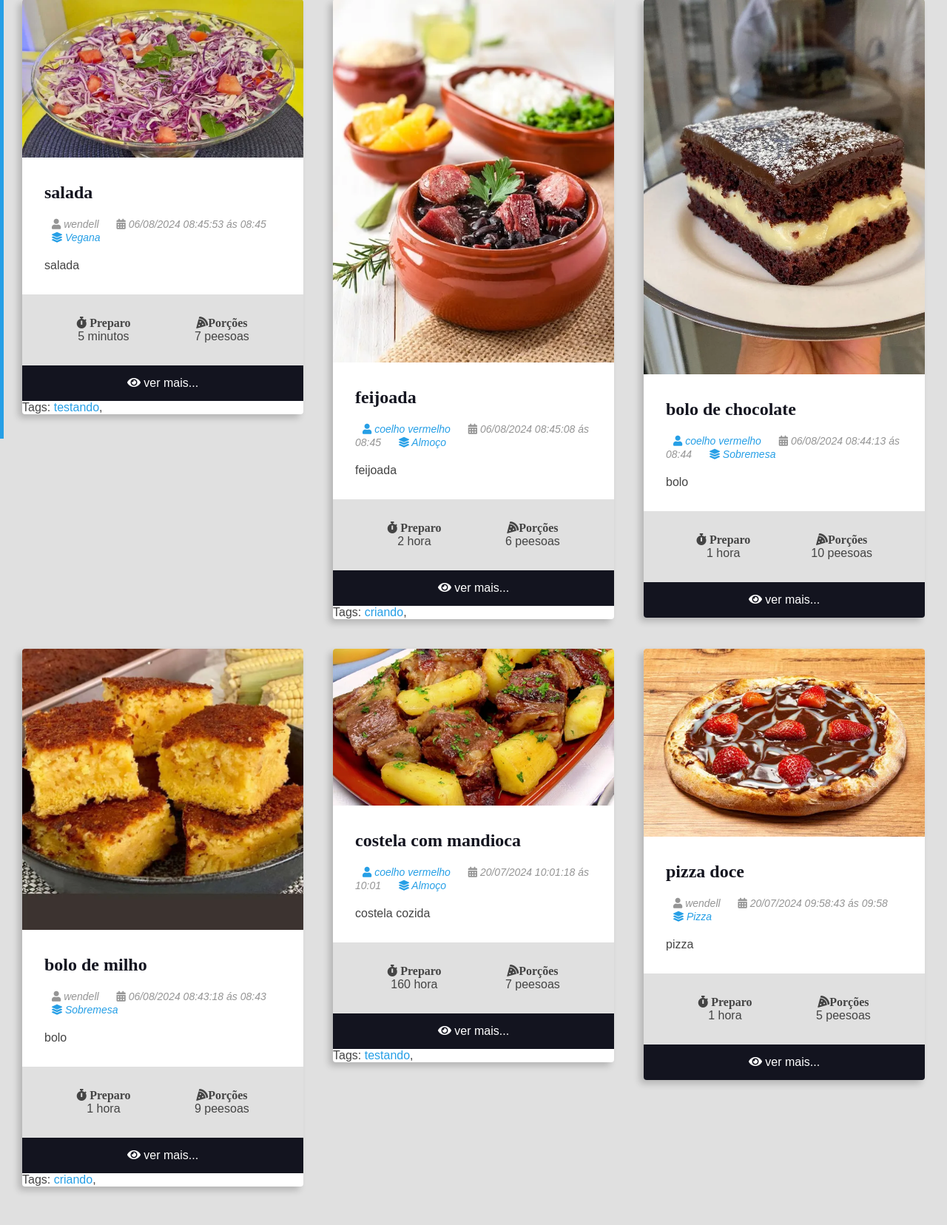
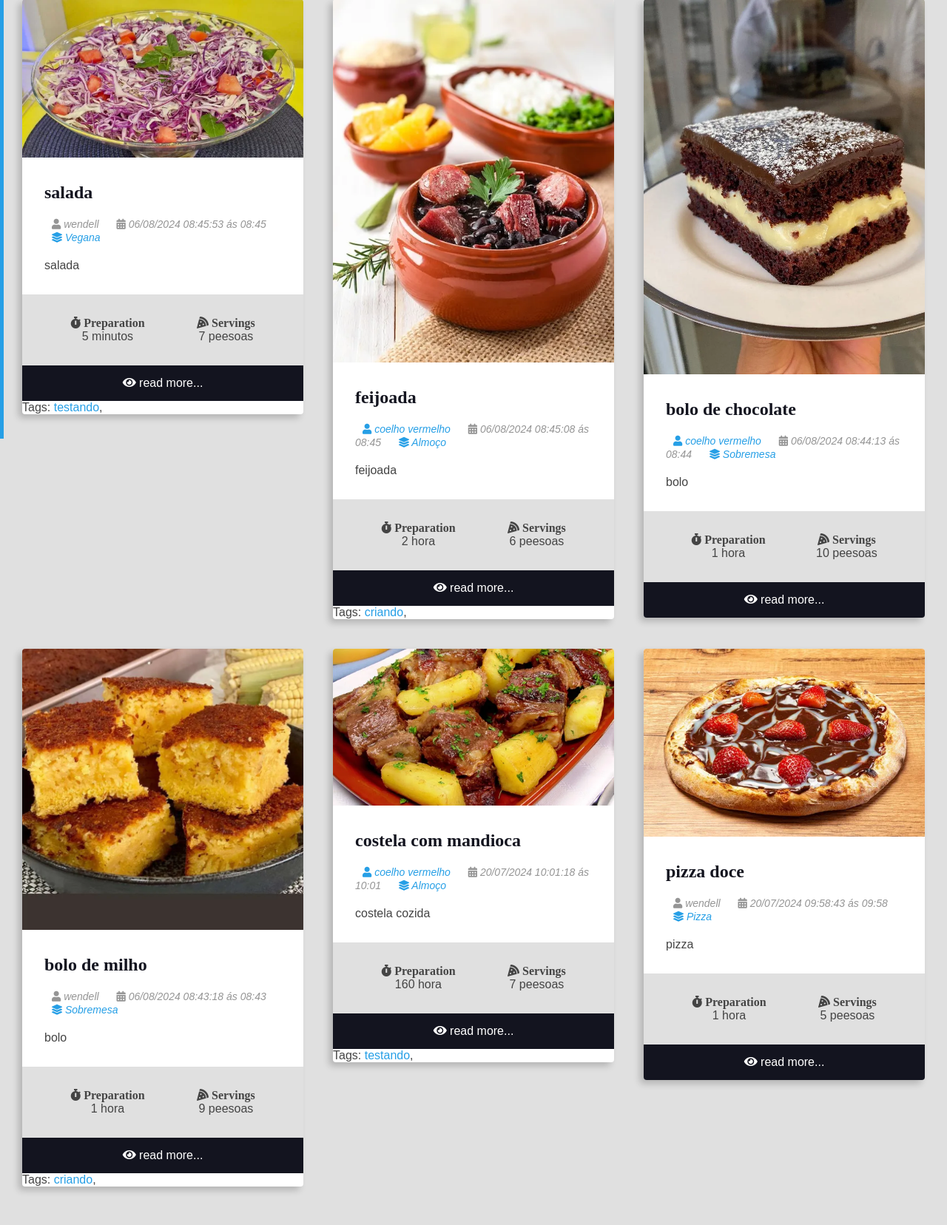
Before and after one commit to wendellxavier25/projetos-receitas, a Django app: page / in a window 1280 px wide. Shown: the part 207-1863 px from the top of the page at 74% size. Run offline with Django 5.2, Linux system fonts and the light colour scheme; data comes from the database, SQL or seed files in the repository; both versions use the stored data as it was after the commit.

Commit message:
translation

```diff
--- a/projeto/settings.py
+++ b/projeto/settings.py
@@ -41,6 +41,7 @@ MIDDLEWARE = [
     'django.contrib.auth.middleware.AuthenticationMiddleware',
     'django.contrib.messages.middleware.MessageMiddleware',
     'django.middleware.clickjacking.XFrameOptionsMiddleware',
+    'django.middleware.locale.LocaleMiddleware',
 ]
 
 ROOT_URLCONF = 'projeto.urls'
@@ -105,6 +106,8 @@ USE_I18N = True
 
 USE_TZ = True
 
+LOCALE_PATHS = [BASE_DIR / 'locale']
+
 
 
 
--- a/recipes/models.py
+++ b/recipes/models.py
@@ -31,7 +31,7 @@ class Recipe(models.Model):
     cover = models.ImageField(upload_to='recipes/covers/%Y/%m/%d/')
     category = models.ForeignKey(Category, on_delete=models.SET_NULL, null=True)
     author = models.ForeignKey(User, on_delete=models.SET_NULL, null=True)
-    tags = models.ManyToManyField(Tag)
+    tags = models.ManyToManyField(Tag, blank=True, default='')
 
     def __str__(self):
         return self.title
--- a/recipes/templates/recipes/partials/recipe.html
+++ b/recipes/templates/recipes/partials/recipe.html
@@ -1,3 +1,5 @@
+{% load i18n %}
+
 <div class="recipe recipe-list-item">
     {% if recipe.cover %}
     <div class="recipe-list-cover">
@@ -55,13 +57,13 @@
 
     <div class="recipe-meta-container">
         <div class="recipe-meta recipe-preparation">
-            <h3 class="recipe-meta-title"><i class="fas fa-stopwatch"></i> Preparo </h3>
+            <h3 class="recipe-meta-title"><i class="fas fa-stopwatch"></i> {% translate "Preparation" %}</h3>
             <div class="recipe-meta-text">
                 {{ recipe.preparation_time }} {{ recipe.preparation_time_unit }}
             </div>
         </div>
         <div class="recipe-meta recipe-servings">
-            <h3 class="recipe-meta-title"> <i class="fas fa-pizza-slice"></i>Porções</h3>
+            <h3 class="recipe-meta-title"> <i class="fas fa-pizza-slice"></i> {% translate "Servings" %} </h3>
             <div class="recipe-meta-text">
                 {{ recipe.servings }} {{ recipe.servings_unit }}
             </div>
@@ -71,7 +73,7 @@
         <footer class="recipe-footer">
             <a class="recipe-read-more button button-dark button-full-width" href="{% url 'recipes:recipe' recipe.id %}">
                 <i class="fas fa-eye"></i>
-                <span>ver mais...</span>
+                <span> {% translate 'read more' %}... </span>
             </a>
         </footer>
     {% endif %}
--- a/recipes/views/list_views_recipe.py
+++ b/recipes/views/list_views_recipe.py
@@ -22,7 +22,7 @@ class RecipeListViewBase(ListView):
     def get_queryset(self, *args, **kwargs):
         qs = super().get_queryset(*args, **kwargs)
         qs = qs.filter(is_published=True)
-        qs = qs.select_related('author', 'category')
+        qs = qs.select_related('author', 'category', 'author__profile')
         qs = qs.prefetch_related('tags')
         return qs
 
```
Also changed, not shown: db.sqlite3, locale/pt_BR/LC_MESSAGES/django.po (added), recipes/migrations/0005_alter_recipe_tags.py (added), 1 other file.
